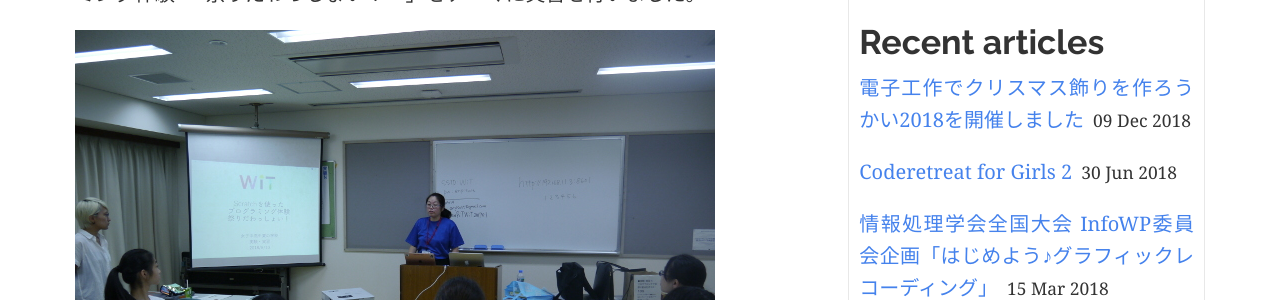
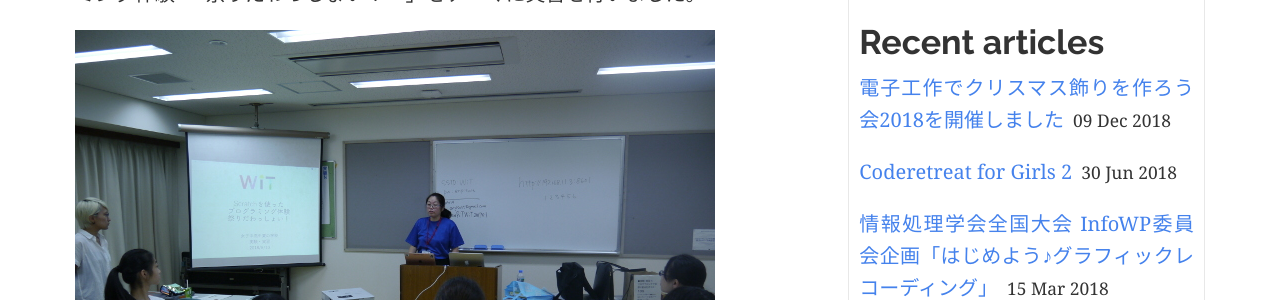
Before and after one commit to witblog/bitblog.github.io, a Jekyll site: the page built from _posts/2018-08-10-SummerCamp18.md, in a window 1280 px wide and 900 px high. Shown: the part 401-701 px from the top of the window. Built offline with Jekyll 4.4.1, drawn with Linux system fonts in a browser that asks for light colours; comment, search, counter and statistics services are not loaded; some of the changed text lies outside the part shown.

Commit message:
タイトル変更

```diff
--- a/_posts/2018-12-09-WiTWorkshop18.md
+++ b/_posts/2018-12-09-WiTWorkshop18.md
@@ -1,6 +1,6 @@
 ---
 layout: post
-title: 電子工作でクリスマス飾りを作ろうかい2018を開催しました
+title: 電子工作でクリスマス飾りを作ろう会2018を開催しました
 img: workshop18-03.jpg
 ---
 2018/12/9に
```
